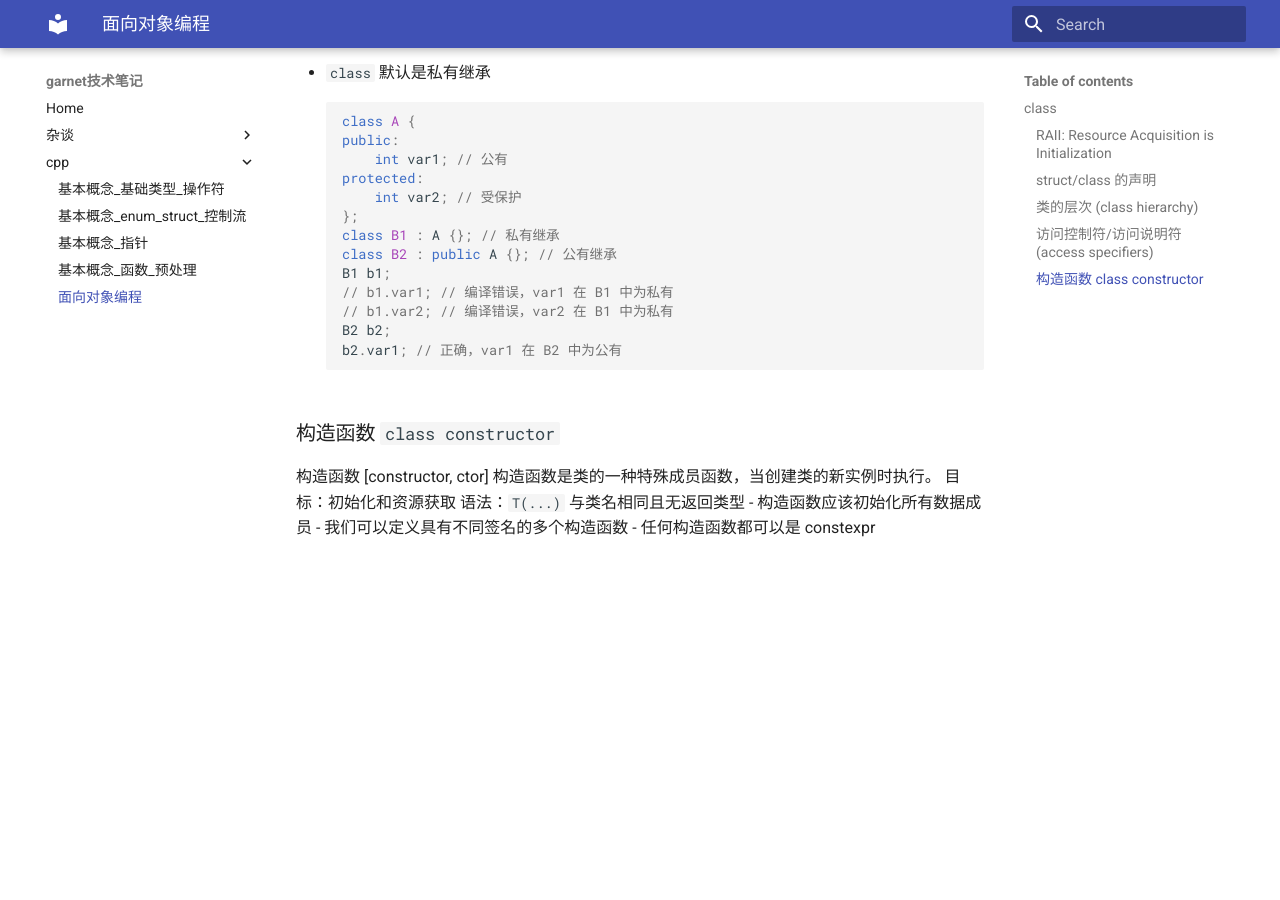
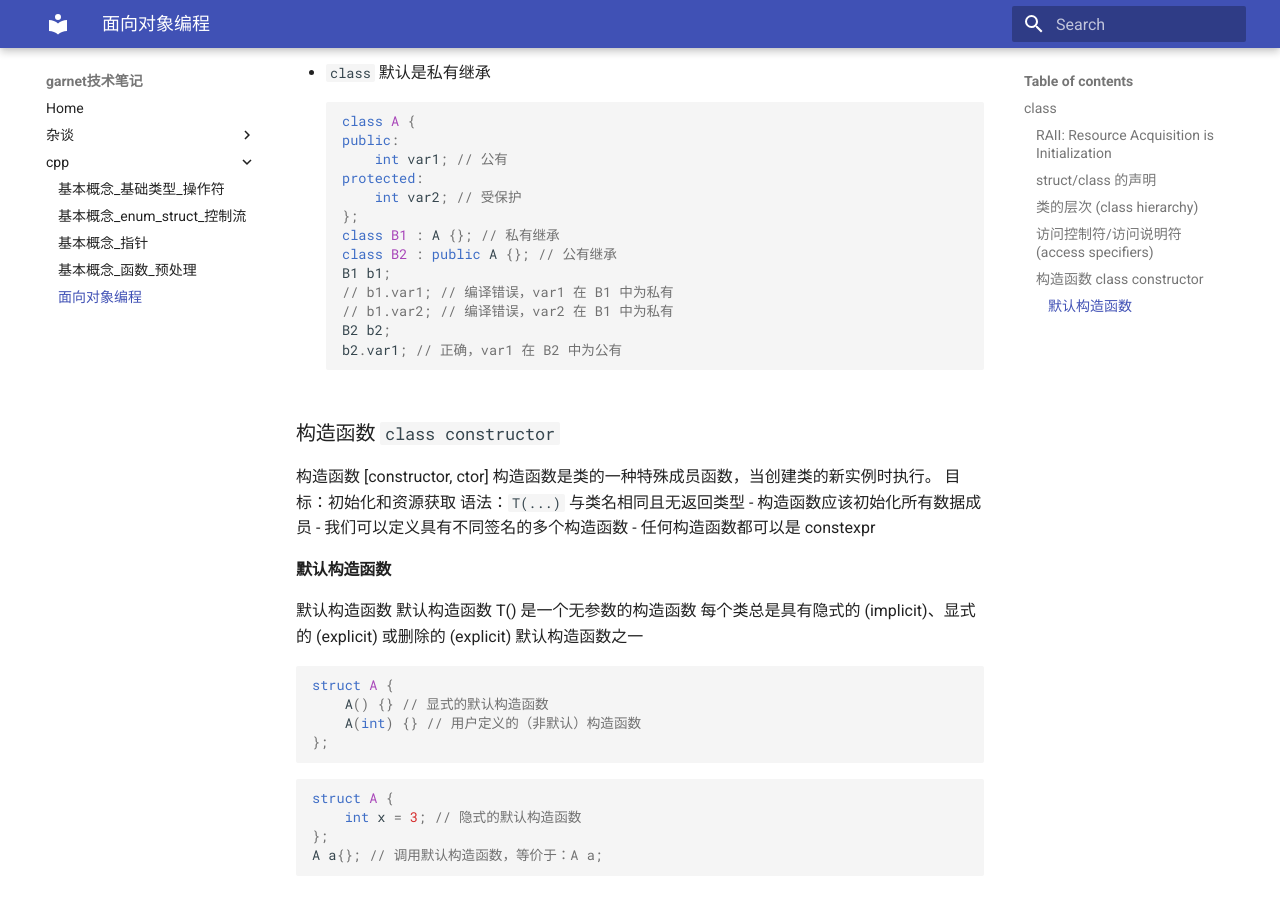
Before and after one commit to ymma98/technotes, an MkDocs documentation site: the page built from docs/cpp/OOP.md, in a window 1280 px wide and 900 px high, scrolled down 4267 px. Built offline with MkDocs 1.6.1 and Material for MkDocs 9.7.7, drawn with Linux system fonts in a browser that asks for light colours; formulas are drawn with MathJax 3; before the commit the page ends 4832 px from its top, so only the background shows below that.

Commit message:
docs/cpp/OOP.md updated from https://stackedit.cn/

````diff
--- a/docs/cpp/OOP.md
+++ b/docs/cpp/OOP.md
@@ -202,8 +202,26 @@ b2.var1; // 正确，var1 在 B2 中为公有
 - 我们可以定义具有不同签名的多个构造函数
 - 任何构造函数都可以是 constexpr
 
+
+#### 默认构造函数
+
+默认构造函数
+默认构造函数 T() 是一个无参数的构造函数
+每个类总是具有隐式的 (implicit)、显式的 (explicit) 或删除的 (explicit) 默认构造函数之一
+```c++
+struct A {
+    A() {} // 显式的默认构造函数
+    A(int) {} // 用户定义的（非默认）构造函数
+};
+```
+```cpp
+struct A {
+    int x = 3; // 隐式的默认构造函数
+};
+A a{}; // 调用默认构造函数，等价于：A a;
+```
 <!--stackedit_data:
-eyJoaXN0b3J5IjpbLTExNDk1MzY0NjgsNjUwODcyNDMwLDMwOD
-MyNjg5MCwtOTk2NjEyNzYxLDExNDg4NDI2NDYsMjI1OTgwNDc1
-LC02NDExNjgzOSw5NzY0NDEzMTZdfQ==
+eyJoaXN0b3J5IjpbMTg5NjU5NjQ5NCw2NTA4NzI0MzAsMzA4Mz
+I2ODkwLC05OTY2MTI3NjEsMTE0ODg0MjY0NiwyMjU5ODA0NzUs
+LTY0MTE2ODM5LDk3NjQ0MTMxNl19
 -->
````
